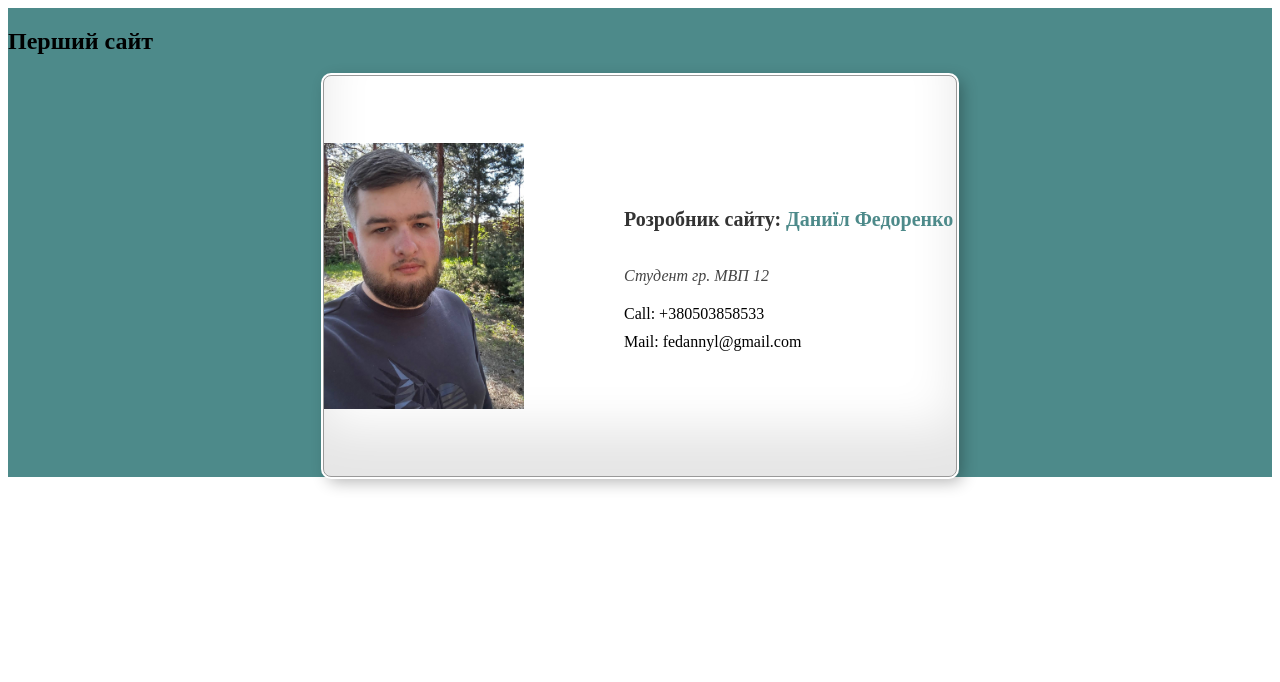
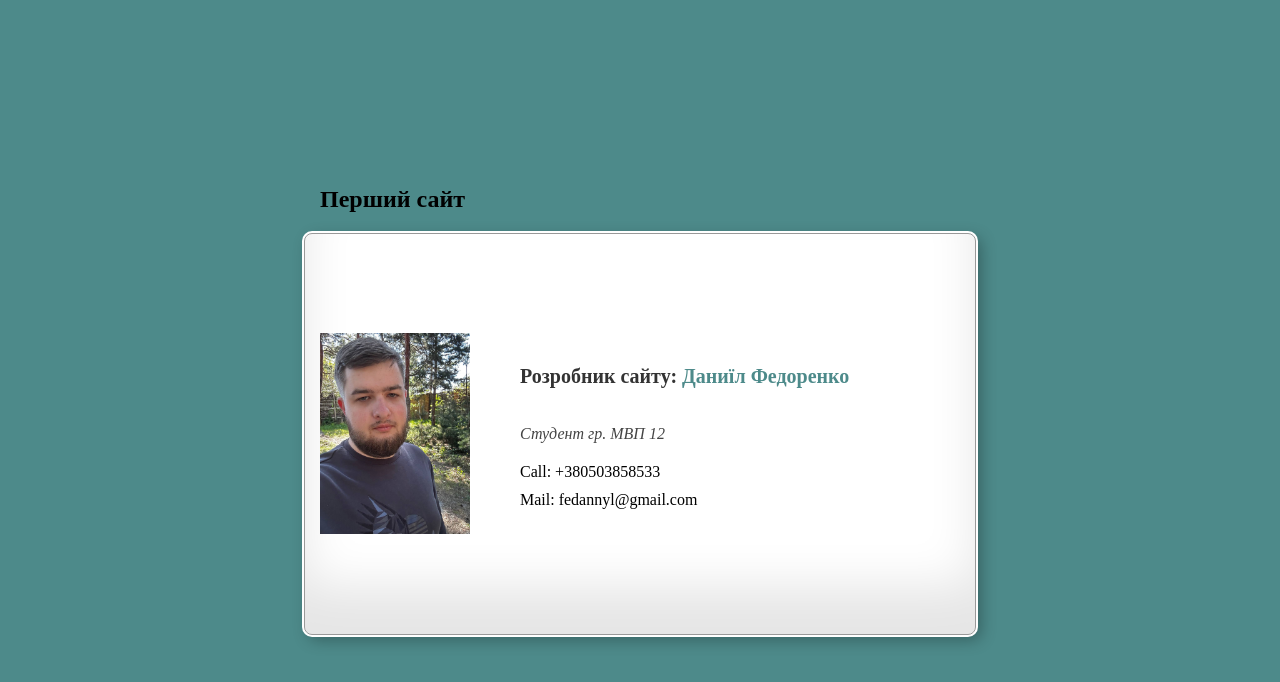
Before and after one commit to fedanny/Practice-work, a plain HTML site: page index.html in a window 1280 px wide. Drawn offline with Linux system fonts and the light colour scheme.

Commit message:
Small fixes

```diff
--- a/styles.css
+++ b/styles.css
@@ -1,6 +1,11 @@
+body {
+    margin: 0;
+    padding: 0;
+}
+
 .wrapper {
     width: 100%;
-    height: 100%;
+    height: 100vh;
     margin: 0;
     padding: 0;
     display: flex;
@@ -13,7 +18,7 @@
 h1 {
     color: black;
     font-size: 24px;
-    width: 100%;
+    width: 50%;
     text-align: left;
     margin: 20px;
 }
@@ -31,15 +36,16 @@ h1 {
              0.3em 0.3em 1em rgba(0,0,0,0.3);
     border: 1px solid #999;
     border-radius: 8px;
+    padding: 0 15px;
 }
 
 img {
-    width: 200px;
+    width: 150px;
     height: auto;
 }
 
 .block-info {
-    width: calc(100% - 300px);
+    width: calc(100% - 200px);
     heigth: 300px;
     display: flex;
     flex-direction: column;
```
